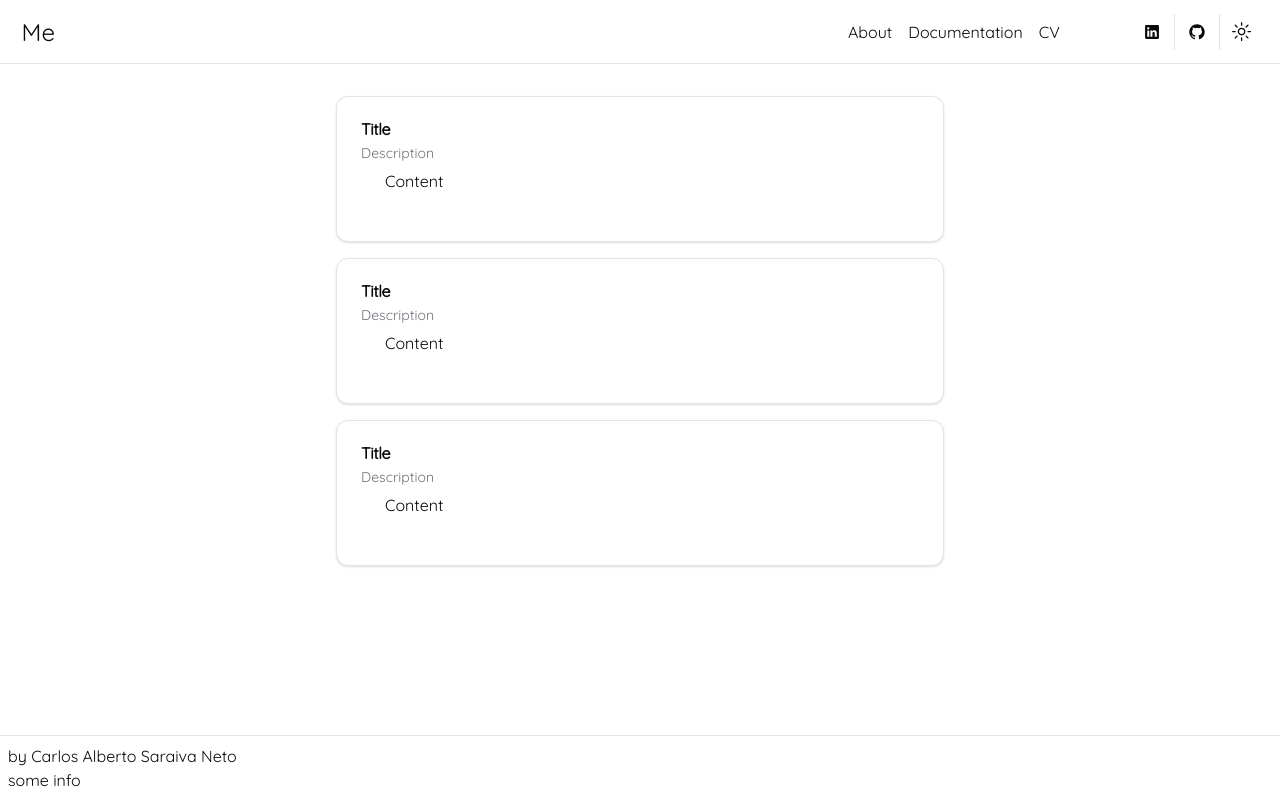
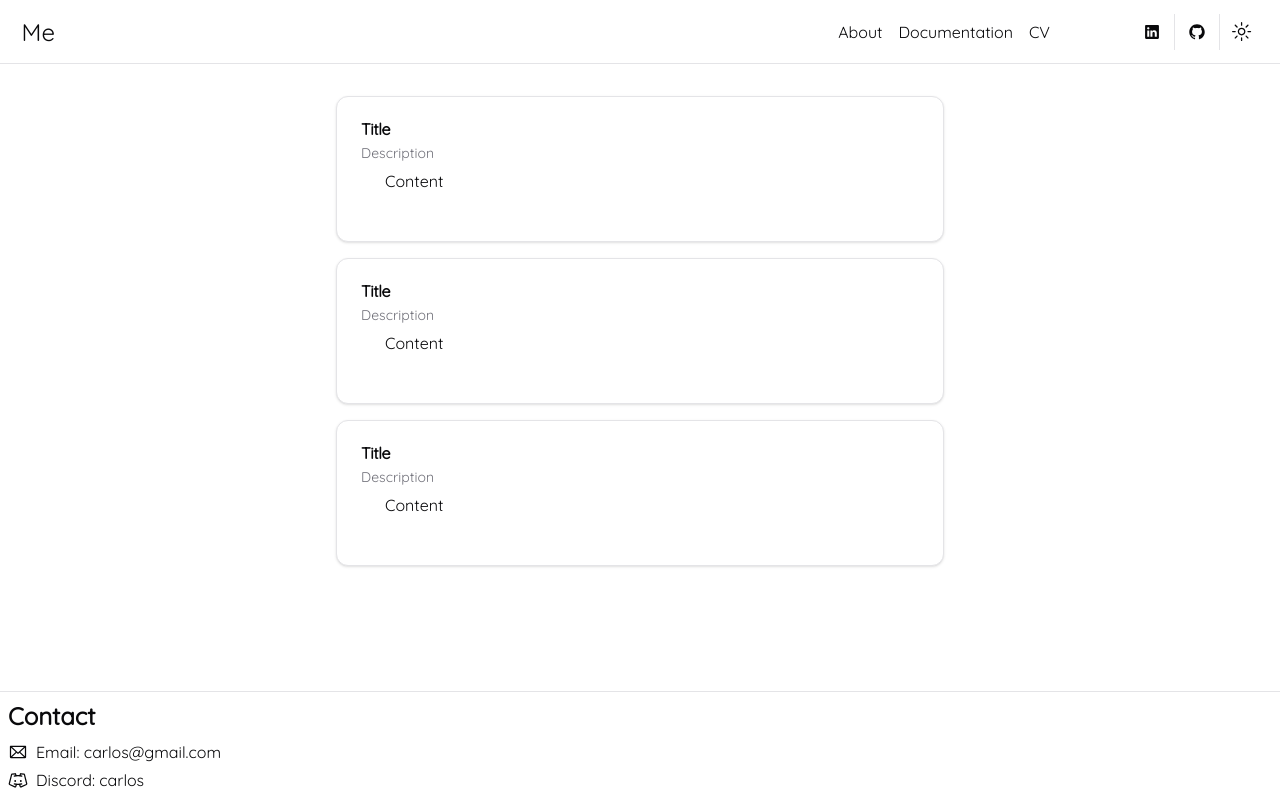
Before and after one commit to Saraivinha1703/Portfolio, a Next.js app: page /docs in a window 1280 px wide. Built offline with nearby package versions, Linux system fonts and the light colour scheme.

Commit message:
📦 NEW: Main components

```diff
--- a/components/footer/index.tsx
+++ b/components/footer/index.tsx
@@ -1,9 +1,21 @@
+import {PiDiscordLogo, PiEnvelope} from 'react-icons/pi'
 export function Footer()
 {
-    return(
-        <footer className="p-2 border-t border-input">
-            <h1>by Carlos Alberto Saraiva Neto</h1>
-            <h1>some info</h1>
-        </footer>
-    )
+    return (
+      <footer className="p-2 border-t border-input">
+        <div className='flex flex-col gap-2'>
+            <h1 className="text-2xl font-semibold">Contact</h1>
+            <div className='flex flex-col gap-1'>
+                <div className="flex gap-2 items-center">
+                  <PiEnvelope size={20} />
+                  <span>Email: carlos@gmail.com</span>
+                </div>
+                <div className="flex gap-2 items-center">
+                  <PiDiscordLogo size={20} />
+                  <span>Discord: carlos</span>
+                </div>
+            </div>
+        </div>
+      </footer>
+    );
 }
--- a/components/navbar/index.tsx
+++ b/components/navbar/index.tsx
@@ -6,7 +6,7 @@ import Link from "next/link";
 export function Navbar() {
 
   return (
-    <nav className="flex top-0 justify-between items-center p-4 backdrop-blur supports-[backdrop-filter]:bg-background/60 sticky z-30 w-full h-16 bg-background border-b border-input">
+    <nav className="flex top-0 sticky justify-between items-center p-4 backdrop-blur supports-[backdrop-filter]:bg-background/60 z-30 w-full h-16 bg-background border-b border-input">
       <Link href="/" className="relative group">
         <div className="transition-all duration-300 bg-gradient-to-tr from-30% from-purple-500/70 via-50% via-yellow-500/70 to-80% to-rose-600/70 p-[0.1rem] rounded-md opacity-0 group-hover:opacity-100">
           <div className="bg-background p-1 rounded-md">
@@ -17,13 +17,13 @@ export function Navbar() {
         </div>
 
         <div className="absolute transition-all duration-300 top-0 p-[0.1rem] opacity-100 group-hover:opacity-0">
-          <div className="bg-background p-1 rounded-md">
+          <div className="bg-transparent p-1 rounded-md">
             <h1 className="text-2xl font-light">Me</h1>
           </div>
         </div>
       </Link>
 
-      <div className="flex justify-between items-center w-1/3">
+      <div className="flex justify-between items-center gap-20">
         <div className="flex gap-4">
           <Link href="/about" className="hover:underline">
             About
```
